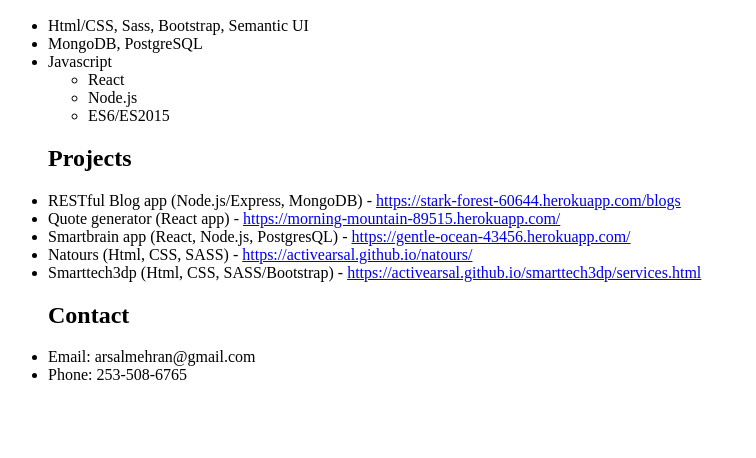
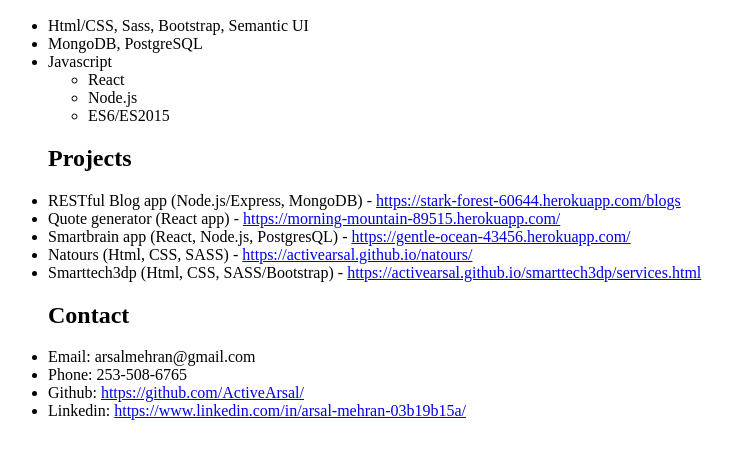
Before and after one commit to ActiveArsal/activearsal.github.io, a plain HTML site: page index.html in a window 1280 px wide. Shown: the part 110-568 px from the top of the page, without its empty margins (0-756 px from the left). Drawn offline with Linux system fonts and the light colour scheme.

Commit message:
add linkedin and github links

```diff
--- a/index.html
+++ b/index.html
@@ -36,6 +36,8 @@
         <h2>Contact</h2>
         <li>Email: arsalmehran@gmail.com</li>
         <li>Phone: 253-508-6765</li>
+        <li>Github: <a href="https://github.com/ActiveArsal/">https://github.com/ActiveArsal/</a></li>
+        <li>Linkedin: <a href="https://www.linkedin.com/in/arsal-mehran-03b19b15a/">https://www.linkedin.com/in/arsal-mehran-03b19b15a/</a></li>
     </ul>
 
 </body>
```
